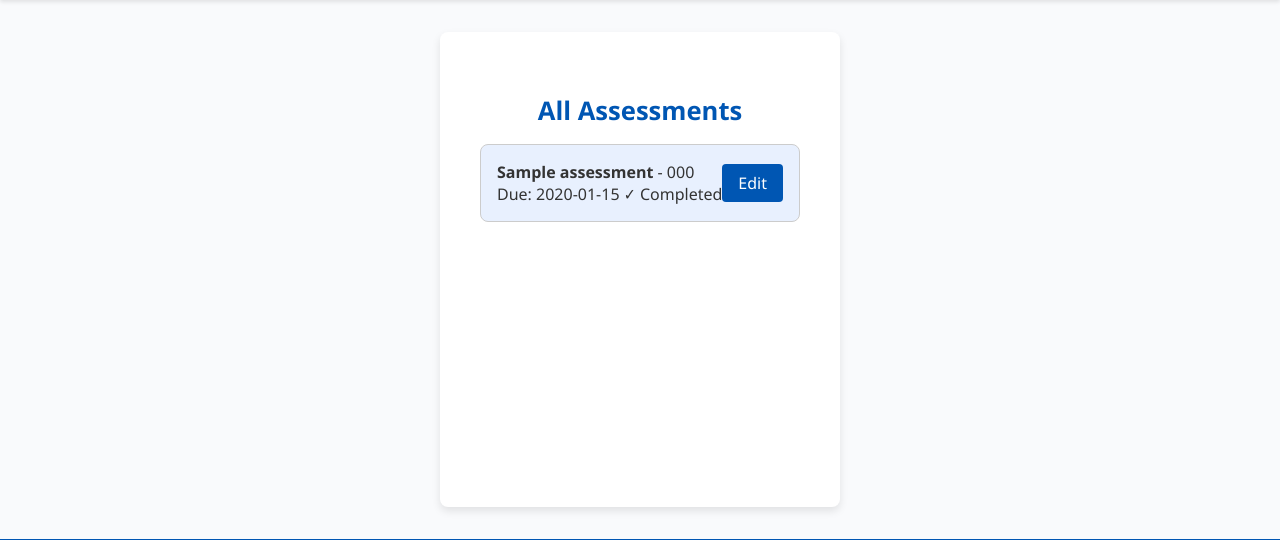
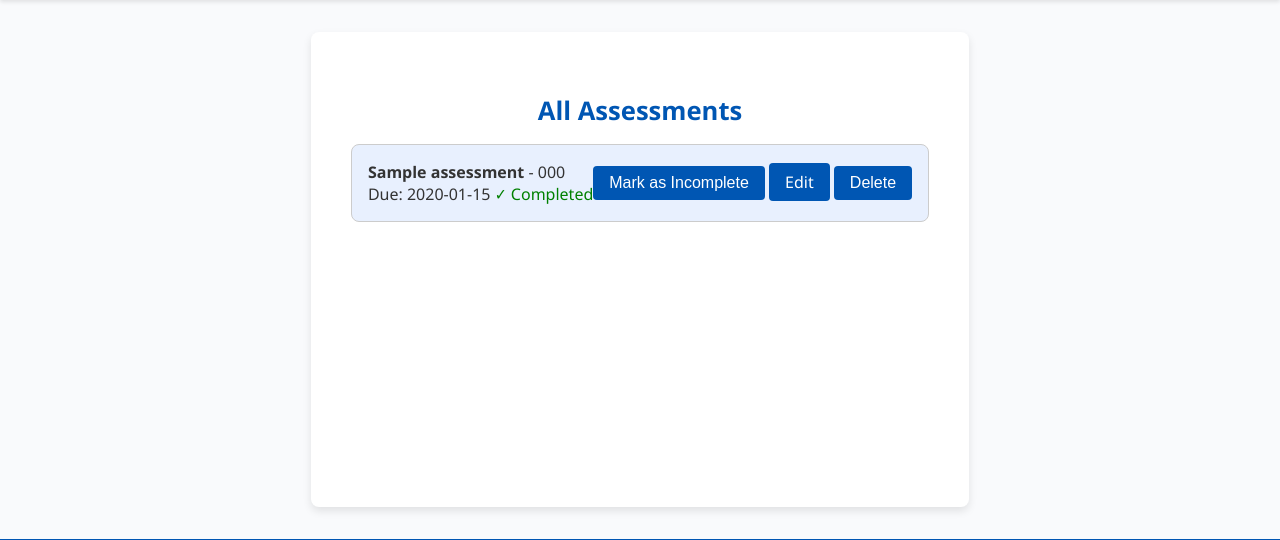
Before and after one commit to loyiwen/FlaskToDoApp, a Flask app: page / in a window 1280 px wide. Shown: the part 137-677 px from the top of the page. Run offline with Flask 3, Linux system fonts and the light colour scheme; tables that the repository leaves empty hold one stand-in row (values such as "Sample post").

Commit message:
feat: Added "assessment completion" toggle and "delete" functionality with UI enhancements
- Implemented `delete_assessment` and `toggle_completion` routes in app.py
- Added "Mark as Complete/Incomplete" and "Delete" buttons in index.html for each assessment
- Removed `is_complete` checkbox from edit.html, as completion status is managed from the main list
- Updated styles.css to style the new action buttons and completion status display
- Added confirmation prompt for assessment deletion to prevent accidental removals (index.html)

```diff
--- a/app.py
+++ b/app.py
@@ -32,7 +32,7 @@ def create():
                 module_code=form.module_code.data,
                 deadline=form.deadline.data,
                 description=form.description.data,
-                is_complete=form.is_complete.data
+                is_complete=False
             )
             db.session.add(new_assessment)
             db.session.commit()
@@ -56,10 +56,25 @@ def edit(id):
         assessment.module_code = form.module_code.data
         assessment.deadline = form.deadline.data
         assessment.description = form.description.data
-        assessment.is_complete = form.is_complete.data
         db.session.commit()
         return redirect(url_for('index'))
     return render_template('edit.html', form=form, assessment=assessment)
+
+# Delete an assessment
+@app.route('/delete/<int:id>', methods=['POST'])
+def delete_assessment(id):
+    assessment = Assessment.query.get_or_404(id)
+    db.session.delete(assessment)
+    db.session.commit()
+    return redirect(url_for('index'))
+
+# Toggle completion status
+@app.route('/toggle_complete/<int:id>', methods=['POST'])
+def toggle_completion(id):
+    assessment = Assessment.query.get_or_404(id)
+    assessment.is_complete = not assessment.is_complete
+    db.session.commit()
+    return redirect(url_for('index'))
 
 # View only completed assessments
 @app.route('/completed')
--- a/static/styles.css
+++ b/static/styles.css
@@ -96,6 +96,24 @@ ul li:hover {
     background-color: #d0e1ff;
 }
 
+/* Action buttons styling */
+.actions {
+    float: right;
+}
+
+.actions form, .actions a {
+    display: inline;
+}
+
+/* Status indicators for complete/incomplete */
+.status.complete {
+    color: green;
+}
+
+.status.incomplete {
+    color: red;
+}
+
 button, .button-link {
     background-color: #0056b3;
     color: white;
--- a/templates/edit.html
+++ b/templates/edit.html
@@ -25,11 +25,6 @@
         {{ form.description(rows=5, cols=30) }}
     </div>
 
-    <div>
-        {{ form.is_complete.label }}
-        {{ form.is_complete() }}
-    </div>
-
     <button type="submit">{{ form.submit.label }}</button>
 </form>
 {% endblock %}
--- a/templates/index.html
+++ b/templates/index.html
@@ -14,8 +14,22 @@
                 {% if assessment.is_complete %}✓ Completed{% else %}✗ Not Completed{% endif %}
             </span>
         </div>
-        <div>
+        <div class="actions">
+            <form action="{{ url_for('toggle_completion', id=assessment.id) }}" method="post" style="display:inline;">
+                <button type="submit">
+                    {% if assessment.is_complete %}
+                        Mark as Incomplete
+                    {% else %}
+                        Mark as Complete
+                    {% endif %}
+                </button>
+            </form>
             <a class="button-link" href="{{ url_for('edit', id=assessment.id) }}">Edit</a>
+            <form action="{{ url_for('delete_assessment', id=assessment.id) }}" method="post" style="display:inline;">
+                <button type="submit" onclick="return confirm('Are you sure you want to delete this assessment?');">
+                    Delete
+                </button>
+            </form>
         </div>
     </li>
     {% endfor %}
```
